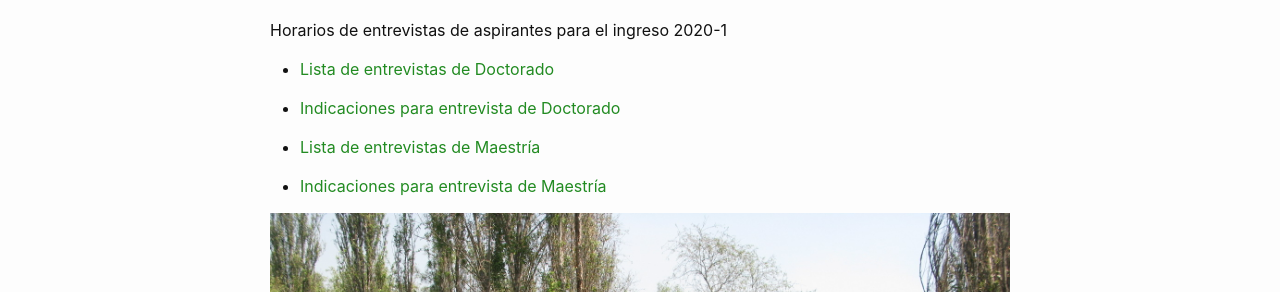
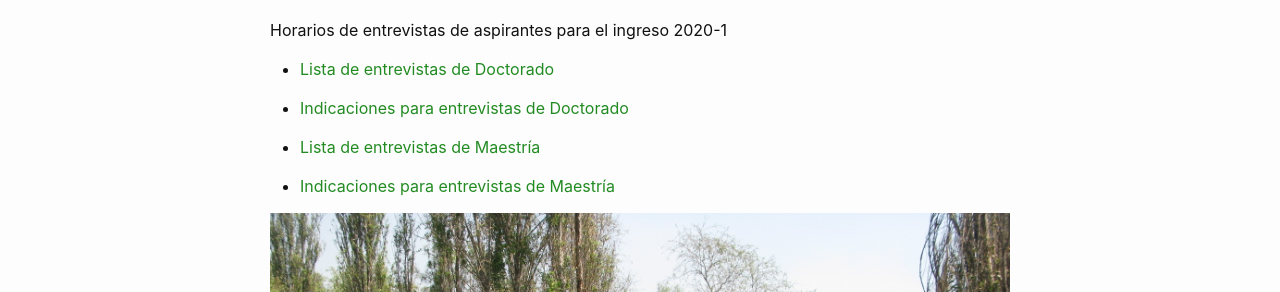
Before and after one commit to pcs-unam/pcs-unam.github.io, a Jekyll site: the page built from index.md, in a window 1280 px wide. Shown: the part 477-769 px from the top of the page. Built offline with Jekyll 4.4.1, drawn with Linux system fonts in a browser that asks for light colours.

Commit message:
Update index.md

```diff
--- a/index.md
+++ b/index.md
@@ -28,12 +28,12 @@ Horarios de entrevistas de aspirantes para el ingreso 2020-1
 
 - [Lista de entrevistas de Doctorado](/assets/docs/Horarios_entrevistas_Doctorado_2020_1.pdf)
 
-- [Indicaciones para entrevista de Doctorado](/assets/docs/indicaciones_entrevistas_Doctorado_2020_1.pdf)
+- [Indicaciones para entrevistas de Doctorado](/assets/docs/indicaciones_entrevistas_Doctorado_2020_1.pdf)
 
 
 - [Lista de entrevistas de Maestría](/assets/docs/Horarios_entrevistas_Maestria_2020_1.pdf)
 
-- [Indicaciones para entrevista de Maestría](/assets/docs/indicaciones_entrevistas_Maestria_2020_1.pdf)
+- [Indicaciones para entrevistas de Maestría](/assets/docs/indicaciones_entrevistas_Maestria_2020_1.pdf)
 
 
 ![sistema de siembra en Xochimilco](/assets/xochi_sistema_sembrado.jpg)
```
